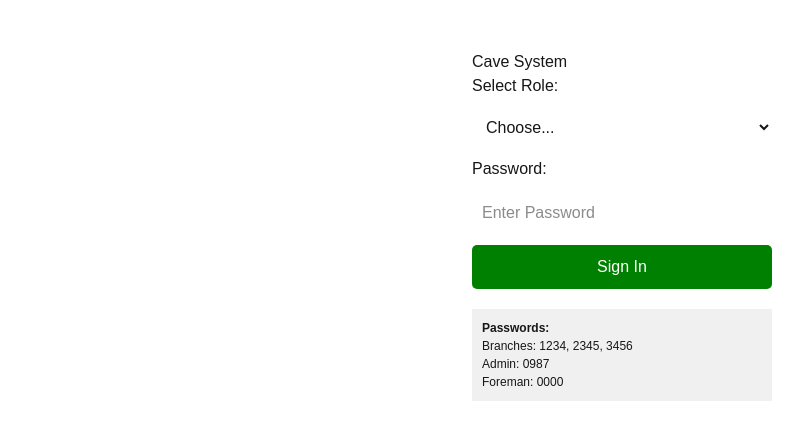
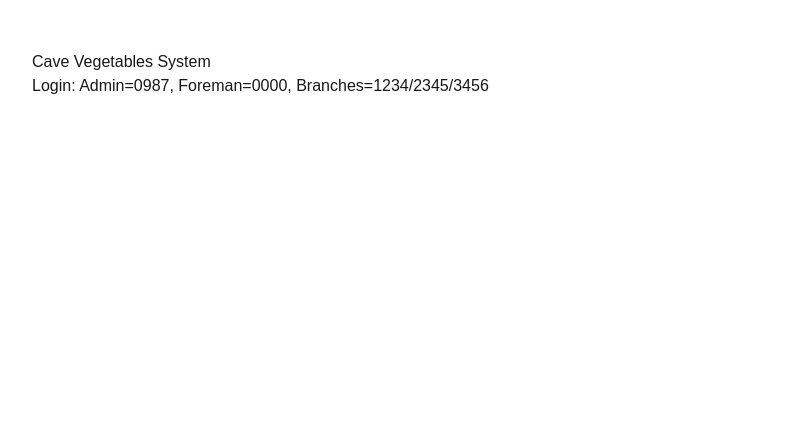
Before and after one commit to abubakarbash01/cave-management-system, a Next.js app: page / in a window 1280 px wide. Shown: the top 440 px of the page, without its empty margins (18-821 px from the left). Built offline with nearby package versions, Linux system fonts and the light colour scheme.

Commit message:
Update page.tsx

```diff
--- a/app/page.tsx
+++ b/app/page.tsx
@@ -1 +1,8 @@
-import {useState} from "react"; export default function Home(){const [r,sR]=useState("");const [p,sP]=useState("");const roles={luzugh:"1234",nizwa:"2345",birkat:"3456",admin:"0987",foreman:"0000"};const c=(e)=>{e.preventDefault();if(roles[r]===p)alert("✅ Login Successful!");else alert("❌ Wrong password");};return <div style={{padding:50,fontFamily:"sans-serif",maxWidth:400,margin:"0 auto"}}><h1>Cave System</h1><form onSubmit={c}><label>Select Role:</label><select onChange={e=>sR(e.target.value)} style={{display:"block",width:"100%",margin:"10px 0",padding:10}} required><option value="">Choose...</option><option value="luzugh">Luzugh Branch</option><option value="nizwa">Nizwa Branch</option><option value="birkat">Birkat Mouz Branch</option><option value="admin">Administrator</option><option value="foreman">Foreman</option></select><label>Password:</label><input type="password" onChange={e=>sP(e.target.value)} placeholder="Enter Password" style={{display:"block",width:"100%",margin:"10px 0",padding:10}} required/><button type="submit" style={{width:"100%",padding:"10px",background:"green",color:"white",border:"none",borderRadius:5,cursor:"pointer"}}>Sign In</button></form><div style={{marginTop:20,fontSize:12,background:"#f0f0f0",padding:10}}><strong>Passwords:</strong><br/>Branches: 1234, 2345, 3456<br/>Admin: 0987<br/>Foreman: 0000</div></div>}
+export default function Home() {
+  return (
+    <div style={{padding: 50}}>
+      <h1>Cave Vegetables System</h1>
+      <p>Login: Admin=0987, Foreman=0000, Branches=1234/2345/3456</p>
+    </div>
+  );
+}
```
